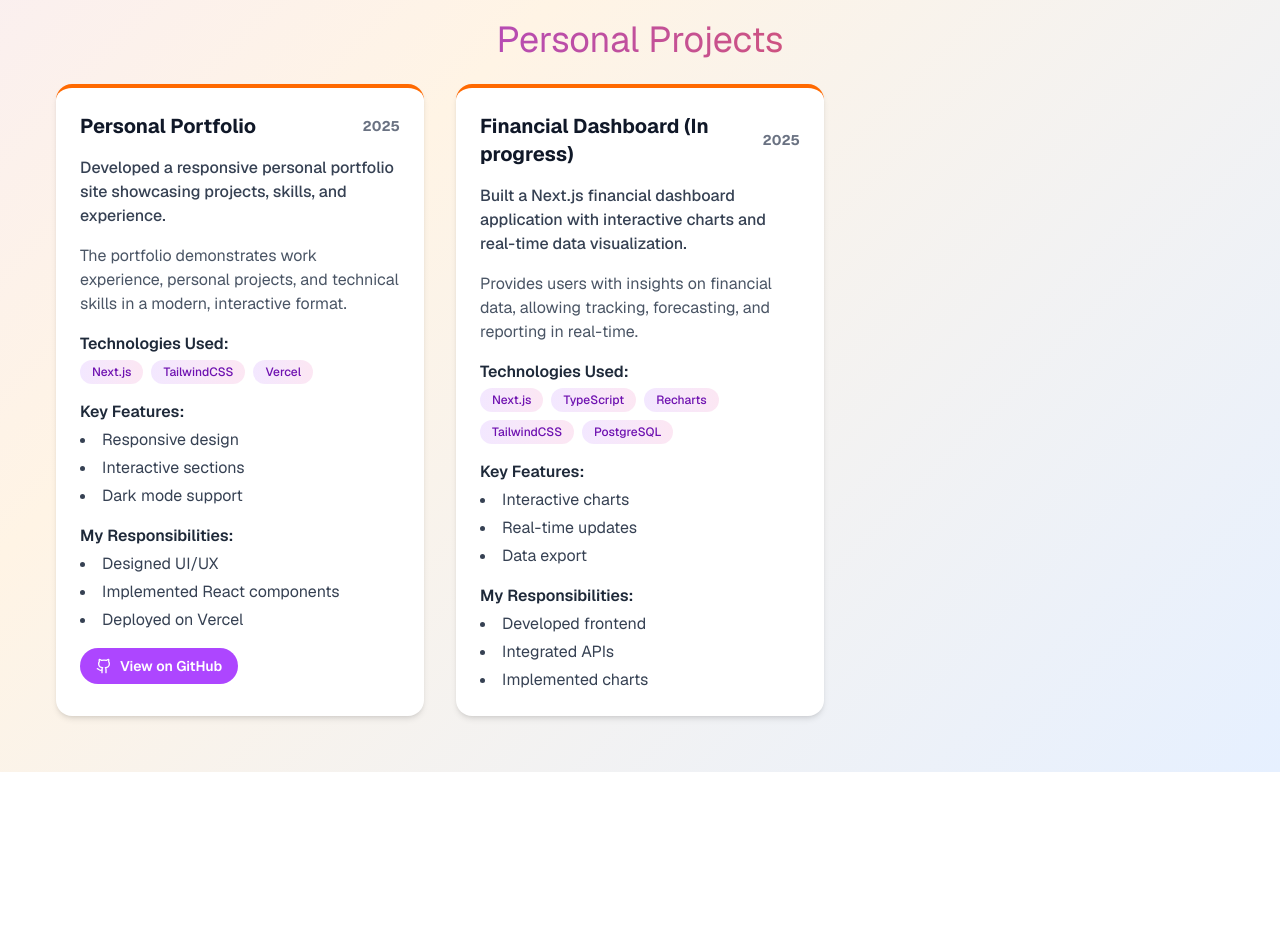
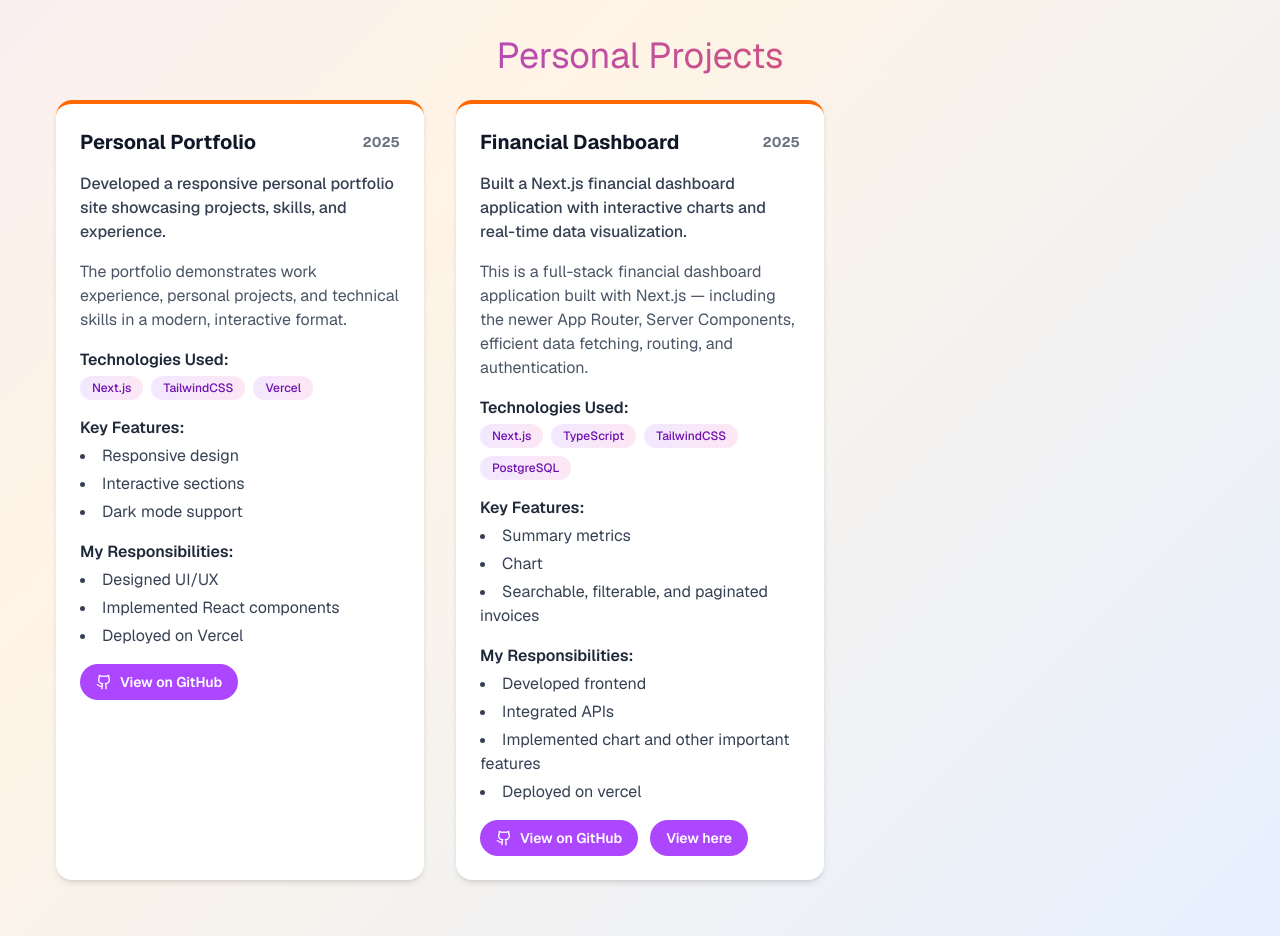
Before and after one commit to Geethika-tech/portfolio, a Next.js app in the folder my-website/: page /projects in a window 1280 px wide. Shown: the part 940-1876 px from the top of the page. Before the commit the page ends 1712 px from the top, so only its background shows below. Built offline with nearby package versions, Linux system fonts and the light colour scheme.

Commit message:
added changes to projects page

```diff
--- a/my-website/src/app/projects/page.tsx
+++ b/my-website/src/app/projects/page.tsx
@@ -19,6 +19,7 @@
   detailedDescription,
   technologies,
   features,
+  link,
   responsibilities,
   github,
 }: ProjectCardProps) {
@@ -78,7 +79,7 @@
         </div>
       )}
 
-      {/* GitHub button */}
+      <div className="flex gap-3">
         {github && (
           <a
             href={github}
@@ -89,6 +90,20 @@
             <Github size={16} /> View on GitHub
           </a>
         )}
+
+        {link && (
+          <a
+            href={link}
+            target="_blank"
+            rel="noopener noreferrer"
+            className="inline-flex items-center gap-2 px-4 py-2 bg-purple-500 text-white rounded-full text-sm font-semibold hover:bg-purple-600 transition"
+          >
+            View here
+          </a>
+        )}
+      </div>
+
+
     </div>
   );
 }
@@ -147,16 +162,17 @@
       responsibilities: ["Designed UI/UX", "Implemented React components", "Deployed on Vercel"],
     },
     {
-      title: "Financial Dashboard (In progress)",
+      title: "Financial Dashboard ",
       year: "2025",
       shortDescription:
         "Built a Next.js financial dashboard application with interactive charts and real-time data visualization.",
       detailedDescription:
-        "Provides users with insights on financial data, allowing tracking, forecasting, and reporting in real-time.",
-      technologies: ["Next.js", "TypeScript", "Recharts", "TailwindCSS","PostgreSQL"],
-//       github: "https://github.com/Geethika-tech/Nextjs-dashboard",
-      features: ["Interactive charts", "Real-time updates", "Data export"],
-      responsibilities: ["Developed frontend", "Integrated APIs", "Implemented charts"],
+        "This is a full-stack financial dashboard application built with Next.js — including the newer App Router, Server Components, efficient data fetching, routing, and authentication.",
+      technologies: ["Next.js", "TypeScript", "TailwindCSS","PostgreSQL"],
+      github: "https://github.com/Geethika-tech/Nextjs-dashboard",
+      features: [ "Summary metrics","Chart","Searchable, filterable, and paginated invoices"],
+      link:"https://personal-project-gp-nextjs-financial-dashboard.vercel.app/",
+      responsibilities: ["Developed frontend", "Integrated APIs", "Implemented chart and other important features","Deployed on vercel"],
     },
 
   ];
```
Lines whose indentation alone changed are shown as unchanged.
